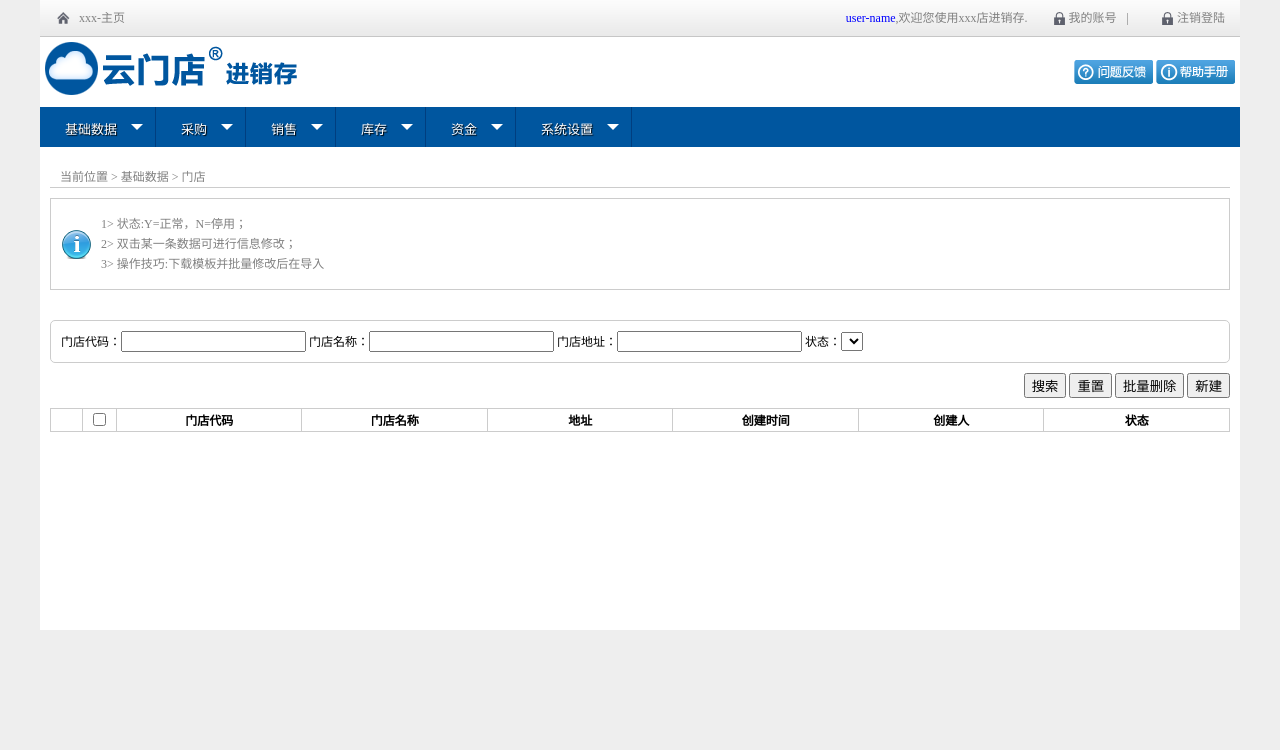
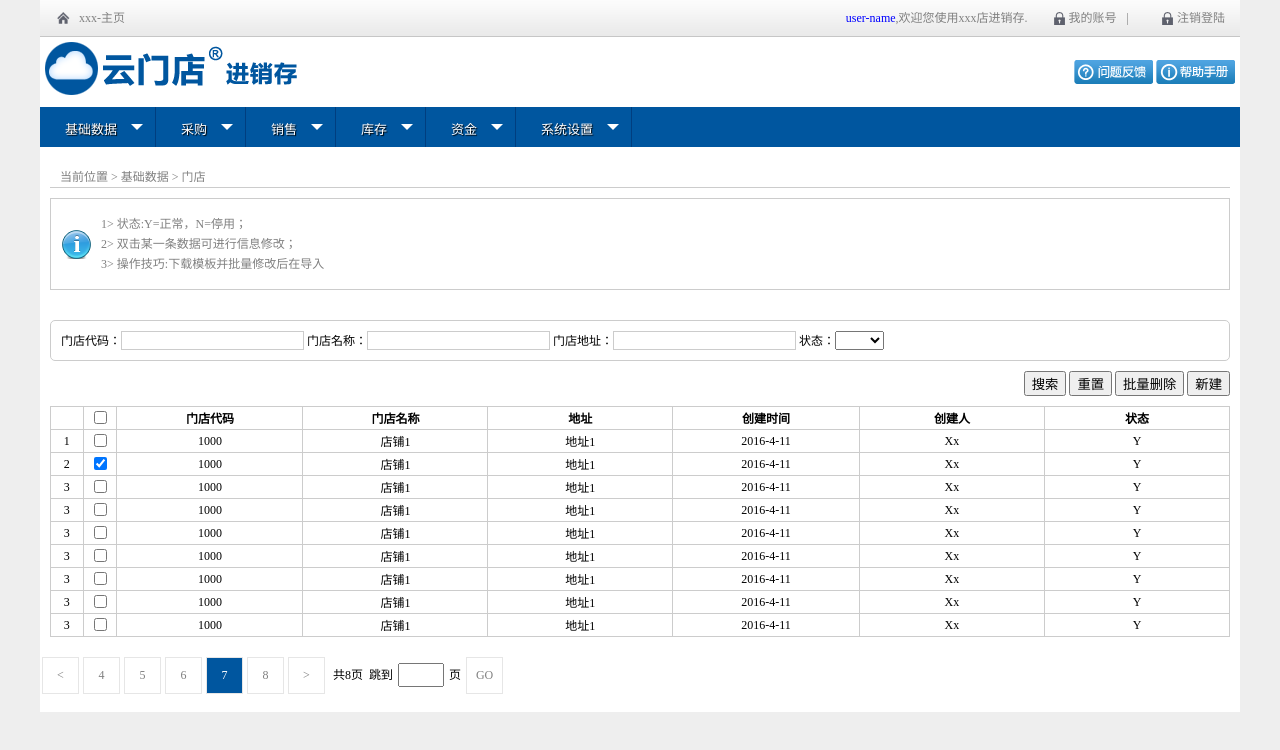
Before and after one commit to sunsunsun000/cloudXx, a plain HTML site: page index.html in a window 1280 px wide. Drawn offline with Linux system fonts and the light colour scheme.

Commit message:
增加分页组建

```diff
--- a/base-data/base-data-store.css
+++ b/base-data/base-data-store.css
@@ -12,6 +12,10 @@
 	border: 1px solid #ccc;
 	border-radius: 5px;
 	padding: 10px 10px;
+}
+.filter_input input {
+	outline: 0;
+	border: 1px solid #ccc;
 }
 .filter_btns {
 	float: right;
--- a/base-data/base-data-store.js
+++ b/base-data/base-data-store.js
@@ -15,41 +15,41 @@ app.controller('baseDataStoreCtrl', function($scope, request) {
 	/**
 	 * 模拟请求回来的数据
 	 */
-	$scope.lists = [
-		{
-			id: 100,
-			index: 1,
-			isSelected: false,
-			storeCode: 1000,
-			storeName: '店铺1',
-			storeAddress: '地址1',
-			createTime: '2016-4-11',
-			creater: 'Xx',
-			status: 'Y'
-		},
-		{
-			id: 101,
-			index: 2,
-			isSelected: false,
-			storeCode: 1001,
-			storeName: '店铺1',
-			storeAddress: '地址1',
-			createTime: '2016-4-11',
-			creater: 'Xx',
-			status: 'Y'
-		},
-		{
-			id: 102,
-			index: 3,
-			isSelected: true,
-			storeCode: 1002,
-			storeName: '店铺1',
-			storeAddress: '地址1',
-			createTime: '2016-4-11',
-			creater: 'Xx',
-			status: 'N'
-		}
-	];
+	// $scope.lists = [
+	// 	{
+	// 		id: 100,
+	// 		index: 1,
+	// 		isSelected: false,
+	// 		storeCode: 1000,
+	// 		storeName: '店铺1',
+	// 		storeAddress: '地址1',
+	// 		createTime: '2016-4-11',
+	// 		creater: 'Xx',
+	// 		status: 'Y'
+	// 	},
+	// 	{
+	// 		id: 101,
+	// 		index: 2,
+	// 		isSelected: false,
+	// 		storeCode: 1001,
+	// 		storeName: '店铺1',
+	// 		storeAddress: '地址1',
+	// 		createTime: '2016-4-11',
+	// 		creater: 'Xx',
+	// 		status: 'Y'
+	// 	},
+	// 	{
+	// 		id: 102,
+	// 		index: 3,
+	// 		isSelected: true,
+	// 		storeCode: 1002,
+	// 		storeName: '店铺1',
+	// 		storeAddress: '地址1',
+	// 		createTime: '2016-4-11',
+	// 		creater: 'Xx',
+	// 		status: 'N'
+	// 	}
+	// ];
 
 	/**
 	 * 批量选中按钮事件处理函数
@@ -86,66 +86,7 @@ app.controller('baseDataStoreCtrl', function($scope, request) {
 				deleteLists.push(item.id);
 			}
 		});
-		var query = {
-			method: 'GET',
-			lists: deleteLists,
-			url: '../temp.json'
-		};
-		request(query).then(function(data) {
-			console.log('chenggongle ');
-		}, function(err)  {
-			console.log(err);
-		});
-
-
-
-
-		// $http({
-		//   method:'GET',
-		//   url:'../temp.json'
-		// }).then(function(data) {
-		// 	// data为返回的数据对象
-		// 	console.log('请求成功');
-		// }, function(err) {
-		// 	// err为请求失败后返回的错误信息
-		// 	console.log('请求失败');
-		// }).then(function() {
-		// 	console.log('好吃呢拱了');
-		// }, function(err) {
-		// 	console.log(err);
-		// });
-
-		// $http({
-		//   method:'GET',
-		//   url:'../temp.json'
-		// }).then(function(data) {
-		// 	var defer = $q.defer();
-		// 	console.log('chneggongle');
-		// 	var a = true
-		// 	if(!a){
-  //               defer.reject({
-  //                   type: -1,
-  //                   data: data
-  //               });
-  //           }else {
-  //               defer.resolve(data.data);
-  //           }
-  //           return defer.promise;
-		// }, function (err) {
-  //           throw {
-  //               type: -1,
-  //               data: err
-  //           };
-  //       }).then(function(data) {
-		// 	console.log(123);
-		// }, function(err) {
-		// 	console.log(err);
-		// });
-		// .then(function() {
-		// 	console.log('好吃呢拱了');
-		// }, function(err) {
-		// 	console.log(err);
-		// });
+		console.log(deleteLists);
 	};
 
 	$scope.click = function() {
@@ -154,4 +95,76 @@ app.controller('baseDataStoreCtrl', function($scope, request) {
 		});
 	};
 
+	$scope.pageSearchList = {
+        pn: 7,//当前显示的是第几页
+        ps: 5,//每页显示多少条
+        pl: 5,//分页栏显示页数
+    };
+
+    $scope.getOrderList = function(args, success){
+        $scope.orderList = [];
+        var param = {
+            pn: $scope.pageSearchList.pn,
+            ps: $scope.pageSearchList.ps,
+            method: 'GET',
+            url: '../temp.json'
+        };
+
+        request(param).then(function(rs) {
+			console.log('chenggongle ');
+
+			$scope.orderList = [
+					{
+						id: 100,
+						index: 1,
+						isSelected: false,
+						storeCode: 1000,
+						storeName: '店铺1',
+						storeAddress: '地址1',
+						createTime: '2016-4-11',
+						creater: 'Xx',
+						status: 'Y'
+					},
+					{
+						id: 101,
+						index: 2,
+						isSelected: false,
+						storeCode: 1001,
+						storeName: '店铺1',
+						storeAddress: '地址1',
+						createTime: '2016-4-11',
+						creater: 'Xx',
+						status: 'Y'
+					},
+					{
+						id: 102,
+						index: 3,
+						isSelected: true,
+						storeCode: 1002,
+						storeName: '店铺1',
+						storeAddress: '地址1',
+						createTime: '2016-4-11',
+						creater: 'Xx',
+						status: 'N'
+					}
+				];
+			console.log($scope.orderList);
+			if (rs.data) {
+                pn = $scope.pageSearchList.pn;
+                rs.pa = {
+                    total: 40,//rs.data.params.total,
+                    pn: $scope.pageSearchList.pn,//当前显示的是第几页
+                    ps: $scope.pageSearchList.ps //每页显示多少条
+                };
+                success(rs);
+                $scope.lists = rs.data;
+            }
+
+
+		}, function(err)  {
+			console.log(err);
+		});
+    };
+
+
 });
--- a/common-style/common-style.css
+++ b/common-style/common-style.css
@@ -23,6 +23,7 @@ ul {
 	width: 1200px;
 	margin: 0 auto;
 	background: #fff;
+	overflow: hidden;
 }
 
 
@@ -243,3 +244,52 @@ ul {
 .instruction {
 	margin-top: 10px;
 }
+/*-----------------------------------------分页组建样式-----------------------------------------*/
+.page-bar.s3, .page-bar.s3 a {
+    height: 35px;
+    text-align: center;
+}
+.page-bar {
+    margin-top: 20px;
+    margin-bottom: 20px;
+    line-height: 18px;
+    min-height: 22px;
+    position: relative;
+    text-align: center;
+    white-space: nowrap;
+    float: left;
+}
+.page-bar.s3 a {
+    background: #fff;
+    border: 1px solid #e6e6e6;
+    display: inline-block;
+    line-height: 35px;
+    padding: 0;
+    width: 35px;
+}
+.page-bar.s3, .page-bar.s3 a {
+    height: 35px;
+    text-align: center;
+}
+.page-bar a {
+    margin: 0 2px;
+}
+
+.page-bar span {
+    padding: 0 3px;
+    text-align: center;
+}
+em {
+	font-style: normal;
+}
+.page-bar input {
+	height: 18px;
+}
+.page-bar.s3 a.cur {
+	background: #00569F;
+	color: #fff;
+}
+.page-bar.s3 a:hover {
+	background: #00569F;
+	color: #fff;
+}
--- /dev/null
+++ b/directive/pagination.js
@@ -0,0 +1,116 @@
+app.directive("pagination", function() {
+    return {
+        template: '<div class="page-bar" ng-show="list.length>0">' +
+            '<a href="javascript:;" ng-class="current<=0?\'disabled\':\'\'" ng-click="prev()"><em class="emic">&lt;</em><em class="emf"></em></a>' +
+            '<a href="javascript:;" ng-repeat="key in keyList" ng-class="key==current ? \'cur\' : \'\'" ng-click="jump(key)">{{key+1}}</a>' +
+            '<span ng-show="pLen>pMax && !hideEllipsis">...</span>' +
+            '<a href="javascript:;" ng-class="current>=pLen-1?\'disabled\':\'\'" ng-click="next()"><em class="emf"></em><em class="emic">&gt;</em></a>' +
+            '<span class="jump-bar">' +
+            '<span>共<font class="blue-c">{{pLen}}</font>页</span>' +
+            '<span>跳到<input type="text" style="width:38px;height:18px;text-align:center;margin:0 5px;" ng-model="goKey">页</span>' +
+            '<a href="" ng-click="go(goKey)">GO</a>' +
+            '</span>' +
+            '</div>',
+        restrict: "E",
+        replace: true,
+        transclude: true,
+        scope: {
+            list: "=list",
+            pagefn: "=pagefn",
+            pageargs: "=pageargs"
+        },
+        controller: function($scope, $element, $attrs) {
+            $scope.$watch('pageargs', function(newValue, oldValue) {
+                if (!newValue) {
+                    return;
+                }
+                $scope.current = parseInt($scope.pageargs.pn) - 1;
+                $scope.pageNode = $scope.current;
+                $scope.pNum = parseInt($scope.pageargs.ps);
+                $scope.pMax = parseInt($scope.pageargs.pl) || 5;
+                $scope.pagefn($scope.pageargs, function(data) {
+                    $scope.pLen = Math.ceil(parseInt(data.pa.total) / $scope.pNum);
+                    $scope.keyListWatch();
+                });
+            });
+
+            $scope.reKeyList = function(s, e, limit) {
+                $scope.keyList = [];
+                for (var i = s; i < e; i++) {
+                    if (i >= limit) {
+                        break;
+                    }
+                    $scope.hideEllipsis = (i + 1 == $scope.pLen) ? true : false;
+                    $scope.keyList.push(i);
+                }
+            };
+
+            $scope.keyListWatch = function() {
+                var pLen = $scope.pLen;
+                if (pLen > $scope.pMax) {
+                    var half = Math.ceil($scope.pMax / 2);
+                    var cur = $scope.current;
+                    if (cur >= half && cur < (pLen - ($scope.pMax - half))) {
+                        $scope.reKeyList((cur - ($scope.pMax - half)), (cur + half), pLen);
+                    } else if (cur >= (pLen - ($scope.pMax - half))) {
+                        $scope.reKeyList((pLen - $scope.pMax), pLen, pLen);
+                    } else if (cur <= half) {
+                        $scope.reKeyList(0, pLen, $scope.pMax);
+                    }
+                } else {
+                    $scope.reKeyList(0, pLen, $scope.pMax);
+                }
+            };
+
+            $scope.jump = function(key) {
+                if ($scope.pageNode == key) {
+                    return;
+                }
+                $scope.current = key;
+                $scope.pageNode = key;
+                $scope.pageargs.pn = key + 1;
+                $scope.pagefn($scope.pageargs, function(data) {
+                    $scope.pLen = Math.ceil(parseInt(data.pa.total) / $scope.pNum);
+                    $scope.keyListWatch();
+                });
+            };
+
+            $scope.next = function() {
+                $scope.current++;
+                if ($scope.current >= $scope.pLen) {
+                    $scope.current = $scope.pLen - 1;
+                }
+                $scope.jump($scope.current);
+            };
+
+            $scope.prev = function() {
+                $scope.current--;
+                if ($scope.current <= 0) {
+                    $scope.current = 0;
+                }
+                $scope.jump($scope.current);
+            };
+
+            $scope.go = function(key) {
+                var regNum = /^-?\d+$/g;
+                if (key == undefined || key.length <= 0) {
+                    alert('输入不能为空！');
+                } else if (regNum.test(key)) {
+                    if (parseInt(key) > $scope.pLen) {
+                        key = $scope.pLen;
+                        alert('总共只有' + $scope.pLen + '页，为您转到最后一页！');
+                    } else if (parseInt(key) <= 0) {
+                        key = 1;
+                        alert('不能低于第1页,为您转到最前一页！');
+                    }
+                    $scope.jump((parseInt(key) - 1));
+                    $scope.goKey = undefined;
+                } else if (key.match(/\s+/g)) {
+                    alert('输入不能有空格符！');
+                } else {
+                    alert('格式错误，请输入整数！');
+                }
+            };
+        }
+    }
+});
--- a/index.html
+++ b/index.html
@@ -371,11 +371,13 @@
 				</tr>
 			</table>
 		</div>
+		<pagination list="orderList" pagefn="getOrderList" pageargs="pageSearchList" class="page-bar s3 jump-hide right ng-isolate-scope"></pagination>
 	</div>
 	<script src="js/jquery-1.9.1.js"></script>
 	<script src="js/angular.js"></script>
 	<script src="js/common.js"></script>
-	<script src="js/request.js"></script>
+	<script src="service/request.js"></script>
 	<script src="base-data/base-data-store.js"></script>
+	<script src="directive/pagination.js"></script>
 </body>
 </html>
--- /dev/null
+++ b/temp.json
@@ -0,0 +1,110 @@
+{
+	"code":0,
+	"data":[
+		{
+			"id": 100,
+			"index": 1,
+			"isSelected": false,
+			"storeCode": 1000,
+			"storeName": "店铺1",
+			"storeAddress": "地址1",
+			"createTime": "2016-4-11",
+			"creater": "Xx",
+			"status": "Y"
+		},
+		{
+			"id": 101,
+			"index": 2,
+			"isSelected": true,
+			"storeCode": 1000,
+			"storeName": "店铺1",
+			"storeAddress": "地址1",
+			"createTime": "2016-4-11",
+			"creater": "Xx",
+			"status": "Y"
+		},
+		{
+			"id": 102,
+			"index": 3,
+			"isSelected": false,
+			"storeCode": 1000,
+			"storeName": "店铺1",
+			"storeAddress": "地址1",
+			"createTime": "2016-4-11",
+			"creater": "Xx",
+			"status": "Y"
+		},
+		{
+			"id": 102,
+			"index": 3,
+			"isSelected": false,
+			"storeCode": 1000,
+			"storeName": "店铺1",
+			"storeAddress": "地址1",
+			"createTime": "2016-4-11",
+			"creater": "Xx",
+			"status": "Y"
+		},
+		{
+			"id": 102,
+			"index": 3,
+			"isSelected": false,
+			"storeCode": 1000,
+			"storeName": "店铺1",
+			"storeAddress": "地址1",
+			"createTime": "2016-4-11",
+			"creater": "Xx",
+			"status": "Y"
+		},
+		{
+			"id": 102,
+			"index": 3,
+			"isSelected": false,
+			"storeCode": 1000,
+			"storeName": "店铺1",
+			"storeAddress": "地址1",
+			"createTime": "2016-4-11",
+			"creater": "Xx",
+			"status": "Y"
+		},
+		{
+			"id": 102,
+			"index": 3,
+			"isSelected": false,
+			"storeCode": 1000,
+			"storeName": "店铺1",
+			"storeAddress": "地址1",
+			"createTime": "2016-4-11",
+			"creater": "Xx",
+			"status": "Y"
+		},
+		{
+			"id": 102,
+			"index": 3,
+			"isSelected": false,
+			"storeCode": 1000,
+			"storeName": "店铺1",
+			"storeAddress": "地址1",
+			"createTime": "2016-4-11",
+			"creater": "Xx",
+			"status": "Y"
+		},
+		{
+			"id": 102,
+			"index": 3,
+			"isSelected": false,
+			"storeCode": 1000,
+			"storeName": "店铺1",
+			"storeAddress": "地址1",
+			"createTime": "2016-4-11",
+			"creater": "Xx",
+			"status": "Y"
+		}
+	],
+	"params":{
+		"total":60,
+		"ps":5,
+		"pn":2
+	},
+	"msg":""
+}
```
Also changed, not shown: service/request.js (+5 -3 lines).
